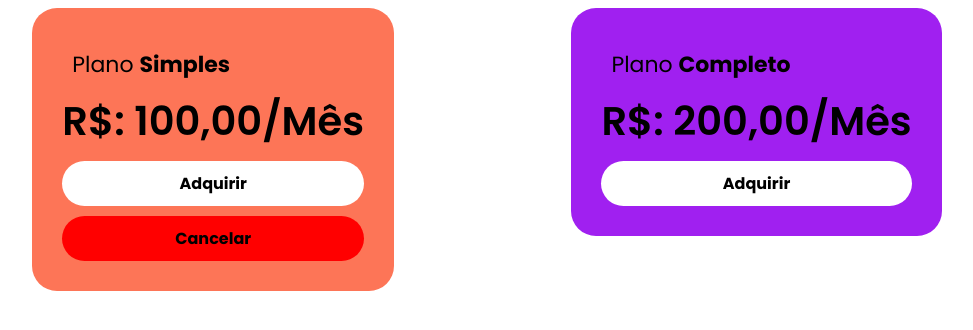
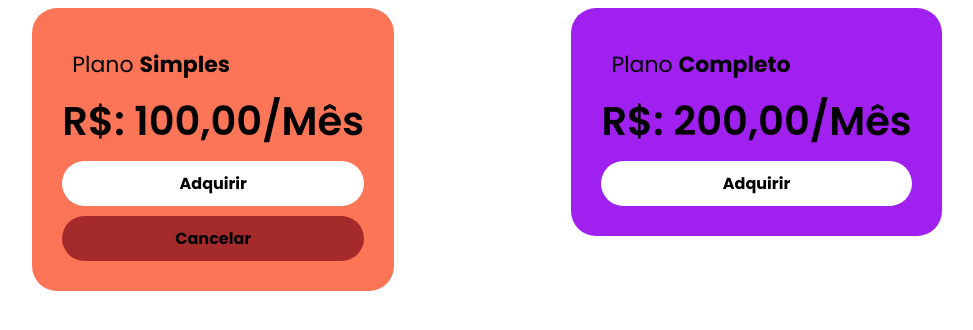
Before and after one commit to arthurvaz18/Angular-Components-e-Estiliza-es, an Angular app: page / in a window 1280 px wide. Shown: the top 330 px of the page, without its empty margins (153-1126 px from the left). Built offline with nearby package versions, Linux system fonts and the light colour scheme.

Commit message:
adicionando variaveis Sass

```diff
--- a/src/app/card-button-cancel/card-button-cancel.component.html
+++ b/src/app/card-button-cancel/card-button-cancel.component.html
@@ -1,7 +1 @@
-<style>
-    /*Prioridade de ajustes para este arquivo*/
-    .card-cancel-button {
-        background-color: red;
-    }
-</style>
 <div class="card-cancel-button">Cancelar</div>
--- a/src/app/card-button-cancel/card-button-cancel.component.scss
+++ b/src/app/card-button-cancel/card-button-cancel.component.scss
@@ -1,10 +1,11 @@
-/*passando este comentario*/
+@import "../../styles.scss";
+
 .card-cancel-button {
     font-size: 16px;
     text-align: center;
     margin-top: 10px;
     border-radius: 25px;
-    background-color: yellow;
+    background-color: $minhaCor;
     cursor: pointer;
     font-weight: bold;
     padding: 10px;
--- a/src/app/card-button-cancel/card-button-cancel.component.ts
+++ b/src/app/card-button-cancel/card-button-cancel.component.ts
@@ -4,7 +4,6 @@ import { Component, OnInit } from '@angular/core';
   selector: 'app-card-button-cancel',
   templateUrl: './card-button-cancel.component.html',
   styleUrls: ['./card-button-cancel.component.scss'],
-
 
 })
 export class CardButtonCancelComponent implements OnInit {
--- a/src/styles.scss
+++ b/src/styles.scss
@@ -1 +1 @@
-/* You can add global styles to this file, and also import other style files */
+$minhaCor: brown;
```
